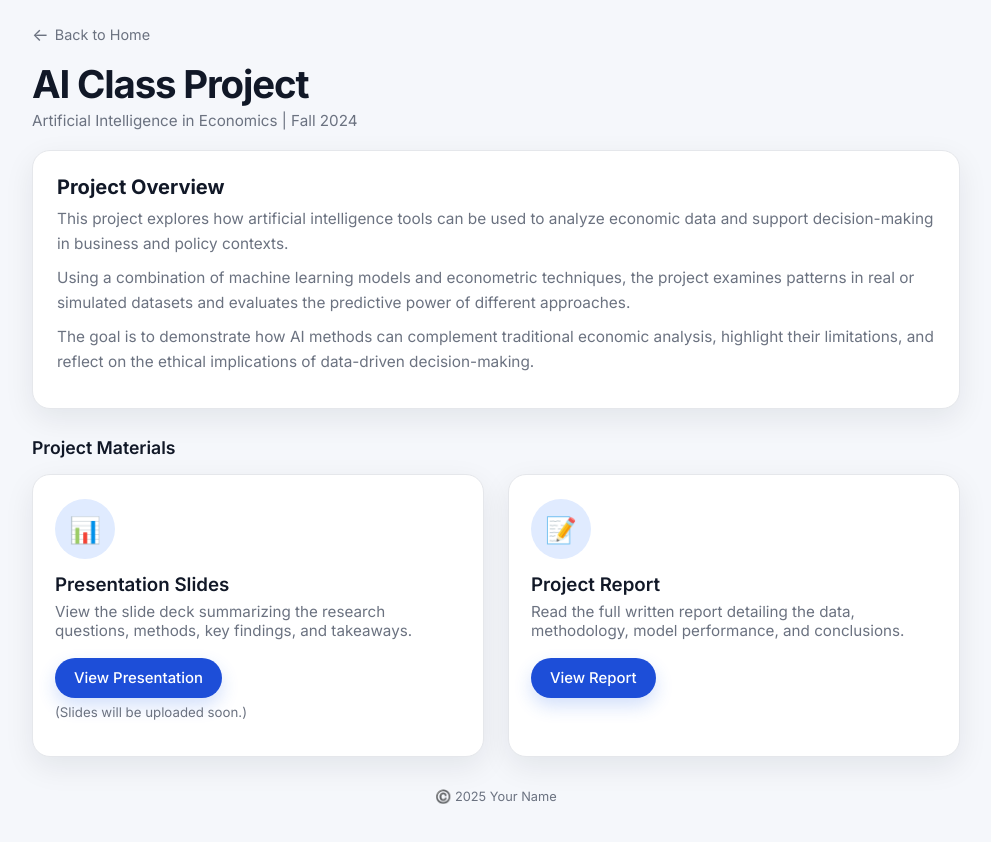
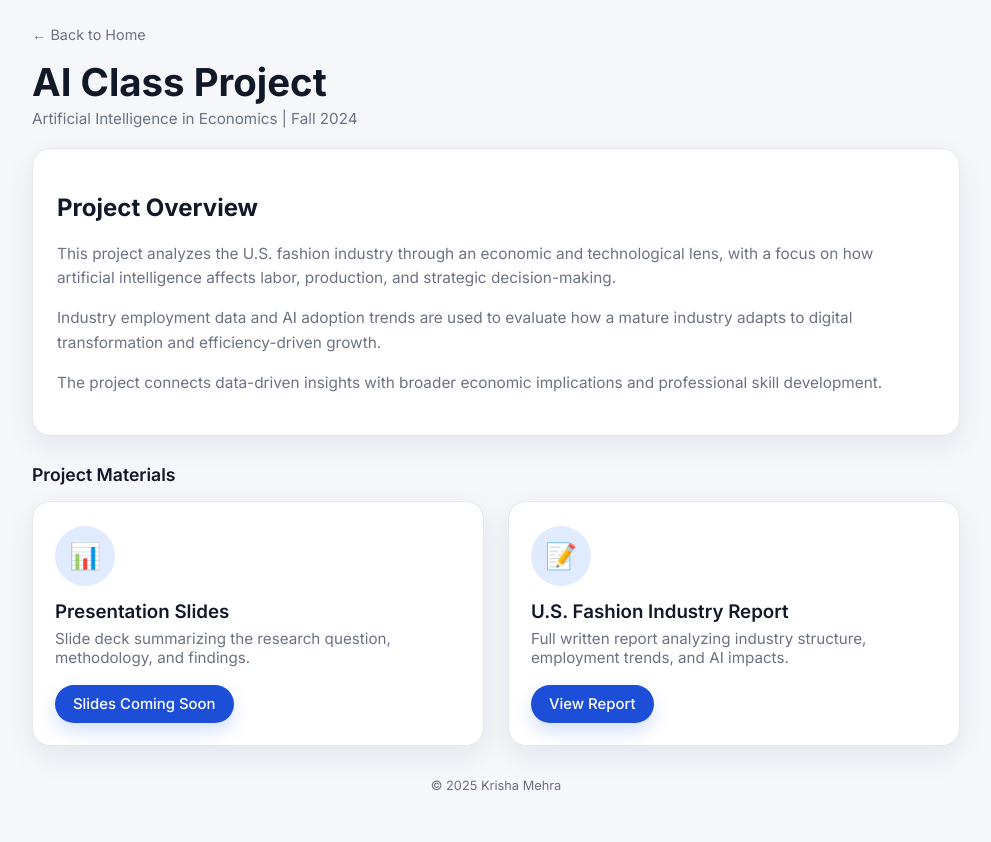
Before and after one commit to kmehra-png/490AI_Krisha-Mehra, a plain HTML site: page project.html in a window 1280 px wide. Shown: the whole page, without its empty margins (144-1135 px from the left). Drawn offline with Linux system fonts and the light colour scheme.

Commit message:
Update project.html

```diff
--- a/project.html
+++ b/project.html
@@ -3,9 +3,9 @@
 <head>
   <meta charset="UTF-8" />
   <meta name="viewport" content="width=device-width, initial-scale=1.0" />
-  <title>AI Class Project | <!-- TODO: Your name -->Your Name</title>
+  <title>AI Class Project | Krisha Mehra</title>
 
-  <!-- Google Font (optional – matches main page) -->
+  <!-- Google Font -->
   <link rel="preconnect" href="https://fonts.googleapis.com">
   <link rel="preconnect" href="https://fonts.gstatic.com" crossorigin>
   <link href="https://fonts.googleapis.com/css2?family=Inter:wght@400;500;600;700&display=swap" rel="stylesheet">
@@ -20,17 +20,14 @@
       --text-muted: #6b7280;
       --border: #e5e7eb;
       --radius-lg: 18px;
-      --radius-md: 12px;
       --shadow-soft: 0 10px 30px rgba(15, 23, 42, 0.08);
     }
 
-    * {
-      box-sizing: border-box;
-    }
+    * { box-sizing: border-box; }
 
     body {
       margin: 0;
-      font-family: "Inter", system-ui, -apple-system, BlinkMacSystemFont, "Segoe UI", sans-serif;
+      font-family: "Inter", system-ui, sans-serif;
       background: var(--bg);
       color: var(--text-main);
     }
@@ -41,15 +38,6 @@
       padding: 24px 16px 56px;
     }
 
-    a {
-      color: var(--primary);
-      text-decoration: none;
-    }
-
-    a:hover {
-      text-decoration: underline;
-    }
-
     .back-link {
       display: inline-flex;
       align-items: center;
@@ -57,17 +45,13 @@
       font-size: 0.9rem;
       color: var(--text-muted);
       margin-bottom: 16px;
-    }
-
-    .back-link span {
-      font-size: 1.1rem;
+      text-decoration: none;
     }
 
     header h1 {
       margin: 0 0 4px;
       font-size: clamp(2rem, 3vw, 2.4rem);
       font-weight: 700;
-      letter-spacing: -0.03em;
     }
 
     header p {
@@ -85,17 +69,10 @@
 
     .project-overview {
       padding: 24px;
-      margin-top: 20px;
-      margin-bottom: 28px;
-    }
-
-    .project-overview h2 {
-      margin: 0 0 8px;
-      font-size: 1.25rem;
+      margin: 20px 0 28px;
     }
 
     .project-overview p {
-      margin: 0 0 10px;
       font-size: 0.96rem;
       line-height: 1.6;
       color: var(--text-muted);
@@ -105,7 +82,6 @@
       font-size: 1.1rem;
       font-weight: 600;
       margin-bottom: 16px;
-      margin-top: 4px;
     }
 
     .materials-grid {
@@ -116,7 +92,6 @@
 
     .material-card {
       padding: 24px 22px 22px;
-      text-align: left;
     }
 
     .material-icon {
@@ -148,29 +123,15 @@
       border-radius: 999px;
       background: var(--primary);
       color: white;
-      text-decoration: none;
       font-size: 0.93rem;
       font-weight: 500;
-      border: 1px solid transparent;
-      transition: background 0.15s ease, transform 0.15s ease, box-shadow 0.15s ease;
+      text-decoration: none;
       box-shadow: 0 8px 18px rgba(37, 99, 235, 0.2);
     }
 
     .primary-link:hover {
       background: #1e40af;
       transform: translateY(-1px);
-      box-shadow: 0 10px 24px rgba(37, 99, 235, 0.26);
-    }
-
-    .primary-link:active {
-      transform: translateY(0);
-      box-shadow: 0 4px 12px rgba(37, 99, 235, 0.22);
-    }
-
-    .note {
-      font-size: 0.83rem;
-      color: var(--text-muted);
-      margin-top: 6px;
     }
 
     footer {
@@ -181,79 +142,73 @@
     }
   </style>
 </head>
+
 <body>
   <div class="page">
-    <!-- BACK TO MAIN PAGE -->
-    <!-- TODO: Ensure index.html exists at the same level so this link works -->
-    <a class="back-link" href="index.html">
-      <span>←</span> Back to Home
-    </a>
+
+    <a class="back-link" href="index.html">← Back to Home</a>
 
     <header>
       <h1>AI Class Project</h1>
-      <!-- TODO: Adjust the course title/semester if needed -->
       <p>Artificial Intelligence in Economics | Fall 2024</p>
     </header>
 
-    <!-- PROJECT OVERVIEW -->
     <section class="card project-overview">
       <h2>Project Overview</h2>
-
-      <!-- TODO: Replace these placeholder sentences with 3–5 sentences describing your actual project -->
       <p>
-        This project explores how artificial intelligence tools can be used to analyze economic data and
-        support decision-making in business and policy contexts.
+        This project analyzes the U.S. fashion industry through an economic and technological lens,
+        with a focus on how artificial intelligence affects labor, production, and strategic decision-making.
       </p>
       <p>
-        Using a combination of machine learning models and econometric techniques, the project examines
-        patterns in real or simulated datasets and evaluates the predictive power of different approaches.
+        Industry employment data and AI adoption trends are used to evaluate how a mature industry
+        adapts to digital transformation and efficiency-driven growth.
       </p>
       <p>
-        The goal is to demonstrate how AI methods can complement traditional economic analysis, highlight
-        their limitations, and reflect on the ethical implications of data-driven decision-making.
+        The project connects data-driven insights with broader economic implications and professional skill development.
       </p>
     </section>
 
-    <!-- PROJECT MATERIALS -->
     <section>
       <h2 class="materials-heading">Project Materials</h2>
 
       <div class="materials-grid">
-        <!-- PRESENTATION CARD -->
+
+        <!-- PRESENTATION -->
         <article class="card material-card">
-          <div class="material-icon" aria-hidden="true">📊</div>
+          <div class="material-icon">📊</div>
           <h3 class="material-title">Presentation Slides</h3>
           <p class="material-desc">
-            View the slide deck summarizing the research questions, methods, key findings, and takeaways.
+            Slide deck summarizing the research question, methodology, and findings.
           </p>
-          <!-- TODO: Replace "#" with the actual link to your slides once available
-               e.g., "slides.pdf" or a Google Slides share URL. -->
           <a class="primary-link" href="#" aria-disabled="true">
-            View Presentation
+            Slides Coming Soon
           </a>
-          <p class="note">(Slides will be uploaded soon.)</p>
         </article>
 
-        <!-- REPORT CARD -->
+        <!-- REPORT -->
         <article class="card material-card">
-          <div class="material-icon" aria-hidden="true">📝</div>
-          <h3 class="material-title">Project Report</h3>
+          <div class="material-icon">📝</div>
+          <h3 class="material-title">U.S. Fashion Industry Report</h3>
           <p class="material-desc">
-            Read the full written report detailing the data, methodology, model performance, and conclusions.
+            Full written report analyzing industry structure, employment trends, and AI impacts.
           </p>
-          <!-- TODO: Ensure project.pdf exists in the same folder as project.html,
-               or update the href path accordingly. -->
-          <a class="primary-link" href="project.pdf" target="_blank" rel="noopener">
+
+          <!-- IMPORTANT: exact filename with encoded spaces -->
+          <a class="primary-link"
+             href="./US%20Fashion%20Industry%20Report.%20pdf"
+             target="_blank"
+             rel="noopener">
             View Report
           </a>
         </article>
+
       </div>
     </section>
 
     <footer>
-      <!-- Optional footer text -->
-      ©️ 2025 <!-- TODO: Replace with your name -->Your Name
+      © 2025 Krisha Mehra
     </footer>
+
   </div>
 </body>
 </html>
```
